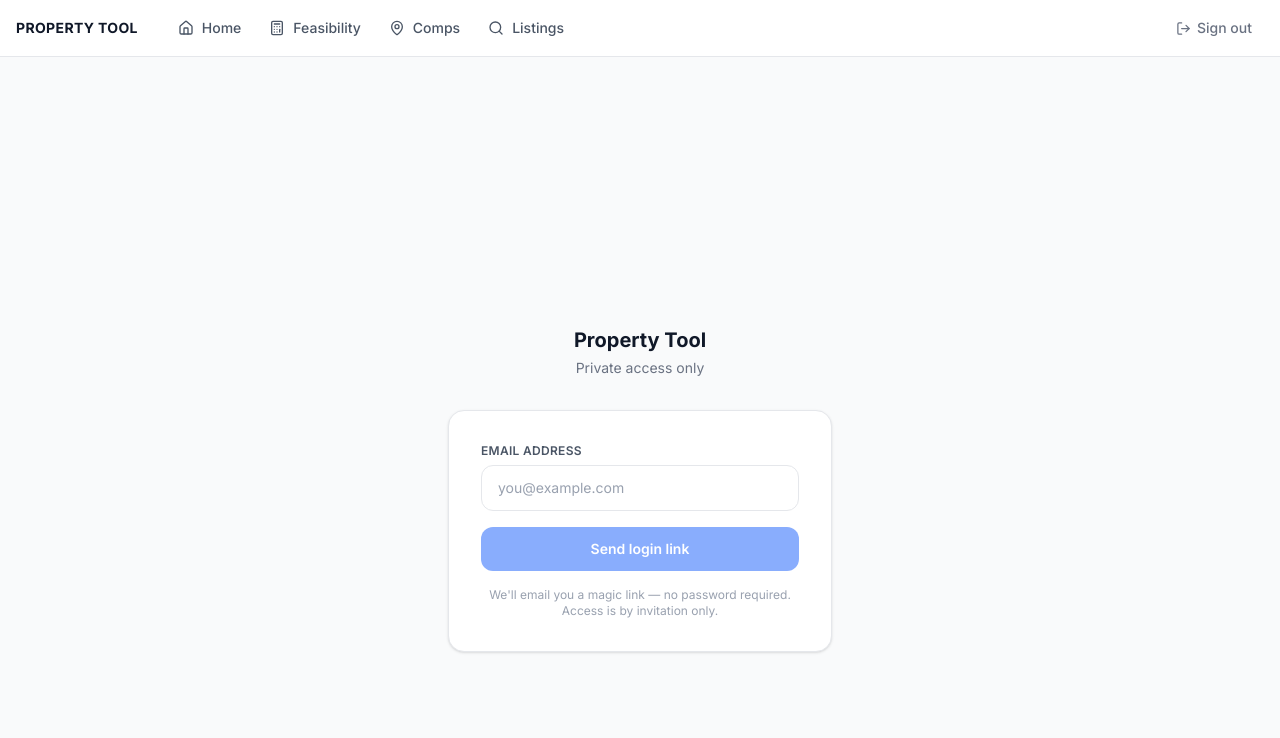
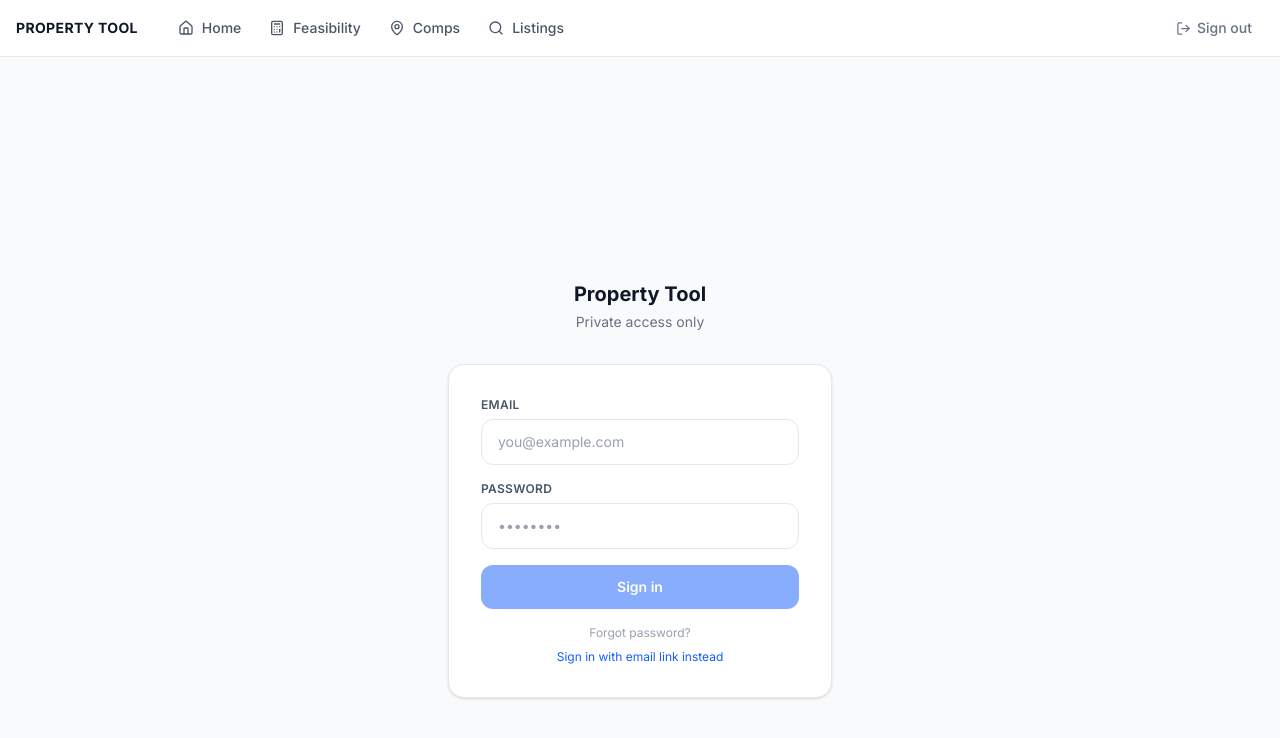
Before and after one commit to Andrew12597/property-tool, a Next.js app: page /login in a window 1280 px wide. Shown: the top 738 px of the page. Built offline with nearby package versions, Linux system fonts and the light colour scheme; no server answers.

Commit message:
Add password login, forgot password, and password reset flow

```diff
--- /dev/null
+++ b/src/app/auth/reset/page.tsx
@@ -0,0 +1,95 @@
+'use client'
+import { useState, useEffect } from 'react'
+import { createClient } from '@/lib/supabase/client'
+import { useRouter } from 'next/navigation'
+
+export default function ResetPasswordPage() {
+  const router = useRouter()
+  const [password, setPassword] = useState('')
+  const [confirm, setConfirm] = useState('')
+  const [loading, setLoading] = useState(false)
+  const [error, setError] = useState<string | null>(null)
+  const [ready, setReady] = useState(false)
+
+  useEffect(() => {
+    // Supabase sets the session from the URL hash automatically
+    const supabase = createClient()
+    supabase.auth.onAuthStateChange((event) => {
+      if (event === 'PASSWORD_RECOVERY') setReady(true)
+    })
+  }, [])
+
+  const handleReset = async (e: React.FormEvent) => {
+    e.preventDefault()
+    if (password !== confirm) { setError('Passwords do not match'); return }
+    if (password.length < 8) { setError('Password must be at least 8 characters'); return }
+    setLoading(true)
+    setError(null)
+
+    const supabase = createClient()
+    const { error } = await supabase.auth.updateUser({ password })
+
+    if (error) {
+      setError(error.message)
+      setLoading(false)
+    } else {
+      router.push('/')
+    }
+  }
+
+  return (
+    <div className="min-h-screen bg-gray-50 flex items-center justify-center px-4">
+      <div className="w-full max-w-sm">
+        <div className="text-center mb-8">
+          <h1 className="text-xl font-bold text-gray-900">Property Tool</h1>
+          <p className="text-sm text-gray-500 mt-1">Set new password</p>
+        </div>
+
+        <div className="bg-white border border-gray-200 rounded-2xl p-8 shadow-sm">
+          {!ready ? (
+            <p className="text-sm text-gray-500 text-center">Verifying reset link…</p>
+          ) : (
+            <form onSubmit={handleReset} className="space-y-4">
+              <div>
+                <label className="block text-xs font-semibold text-gray-600 mb-1.5 uppercase tracking-wide">New password</label>
+                <input
+                  type="password"
+                  value={password}
+                  onChange={e => setPassword(e.target.value)}
+                  placeholder="At least 8 characters"
+                  required
+                  autoComplete="new-password"
+                  className="w-full px-4 py-3 border border-gray-200 rounded-xl text-sm text-gray-900 bg-white outline-none focus:border-blue-400 focus:ring-2 focus:ring-blue-100 transition-all placeholder:text-gray-400"
+                />
+              </div>
+              <div>
+                <label className="block text-xs font-semibold text-gray-600 mb-1.5 uppercase tracking-wide">Confirm password</label>
+                <input
+                  type="password"
+                  value={confirm}
+                  onChange={e => setConfirm(e.target.value)}
+                  placeholder="Repeat password"
+                  required
+                  autoComplete="new-password"
+                  className="w-full px-4 py-3 border border-gray-200 rounded-xl text-sm text-gray-900 bg-white outline-none focus:border-blue-400 focus:ring-2 focus:ring-blue-100 transition-all placeholder:text-gray-400"
+                />
+              </div>
+
+              {error && (
+                <p className="text-xs text-red-600 bg-red-50 border border-red-100 rounded-lg px-3 py-2">{error}</p>
+              )}
+
+              <button
+                type="submit"
+                disabled={loading || !password || !confirm}
+                className="w-full py-3 bg-blue-600 text-white font-semibold rounded-xl hover:bg-blue-700 disabled:opacity-50 transition-colors text-sm"
+              >
+                {loading ? 'Saving…' : 'Set password'}
+              </button>
+            </form>
+          )}
+        </div>
+      </div>
+    </div>
+  )
+}
--- a/src/app/login/page.tsx
+++ b/src/app/login/page.tsx
@@ -1,31 +1,77 @@
 'use client'
 import { useState } from 'react'
 import { createClient } from '@/lib/supabase/client'
+import { useRouter } from 'next/navigation'
+
+type View = 'password' | 'magic' | 'reset-sent' | 'magic-sent'
 
 export default function LoginPage() {
+  const router = useRouter()
+  const [view, setView] = useState<View>('password')
   const [email, setEmail] = useState('')
-  const [sent, setSent] = useState(false)
+  const [password, setPassword] = useState('')
   const [loading, setLoading] = useState(false)
   const [error, setError] = useState<string | null>(null)
 
-  const handleLogin = async (e: React.FormEvent) => {
+  const supabase = createClient()
+
+  const handlePasswordLogin = async (e: React.FormEvent) => {
+    e.preventDefault()
+    if (!email.trim() || !password) return
+    setLoading(true)
+    setError(null)
+
+    const { error } = await supabase.auth.signInWithPassword({
+      email: email.trim().toLowerCase(),
+      password,
+    })
+
+    if (error) {
+      setError(error.message)
+      setLoading(false)
+    } else {
+      router.push('/')
+      router.refresh()
+    }
+  }
+
+  const handleMagicLink = async (e: React.FormEvent) => {
     e.preventDefault()
     if (!email.trim()) return
     setLoading(true)
     setError(null)
 
-    const supabase = createClient()
     const { error } = await supabase.auth.signInWithOtp({
       email: email.trim().toLowerCase(),
-      options: {
-        emailRedirectTo: `${window.location.origin}/auth/callback`,
-      },
+      options: { emailRedirectTo: `${window.location.origin}/auth/callback` },
     })
 
     if (error) {
       setError(error.message)
+      setLoading(false)
     } else {
-      setSent(true)
+      setView('magic-sent')
+      setLoading(false)
+    }
+  }
+
+  const handleForgotPassword = async () => {
+    if (!email.trim()) {
+      setError('Enter your email above first')
+      return
+    }
+    setLoading(true)
+    setError(null)
+
+    const { error } = await supabase.auth.resetPasswordForEmail(
+      email.trim().toLowerCase(),
+      { redirectTo: `${window.location.origin}/auth/reset` }
+    )
+
+    if (error) {
+      setError(error.message)
+    } else {
+      setView('reset-sent')
     }
     setLoading(false)
   }
@@ -39,27 +85,102 @@ export default function LoginPage() {
         </div>
 
         <div className="bg-white border border-gray-200 rounded-2xl p-8 shadow-sm">
-          {sent ? (
+
+          {/* ── Magic link sent ── */}
+          {view === 'magic-sent' && (
             <div className="text-center">
               <div className="text-4xl mb-4">📧</div>
               <h2 className="font-semibold text-gray-900 mb-2">Check your email</h2>
               <p className="text-sm text-gray-500 leading-relaxed">
                 We sent a login link to <span className="font-medium text-gray-900">{email}</span>.
-                Click it to sign in — no password needed.
+                Click it to sign in.
               </p>
-              <p className="text-xs text-gray-400 mt-4">
-                Wrong email?{' '}
-                <button onClick={() => { setSent(false); setEmail('') }} className="text-blue-600 hover:underline">
-                  Try again
+              <button onClick={() => { setView('password'); setEmail('') }} className="text-xs text-blue-600 hover:underline mt-4 block mx-auto">
+                Back to login
               </button>
+            </div>
+          )}
+
+          {/* ── Password reset sent ── */}
+          {view === 'reset-sent' && (
+            <div className="text-center">
+              <div className="text-4xl mb-4">🔑</div>
+              <h2 className="font-semibold text-gray-900 mb-2">Check your email</h2>
+              <p className="text-sm text-gray-500 leading-relaxed">
+                We sent a password reset link to <span className="font-medium text-gray-900">{email}</span>.
               </p>
+              <button onClick={() => { setView('password'); setError(null) }} className="text-xs text-blue-600 hover:underline mt-4 block mx-auto">
+                Back to login
+              </button>
             </div>
-          ) : (
-            <form onSubmit={handleLogin} className="space-y-4">
+          )}
+
+          {/* ── Password login ── */}
+          {view === 'password' && (
+            <>
+              <form onSubmit={handlePasswordLogin} className="space-y-4">
                 <div>
-                <label className="block text-xs font-semibold text-gray-600 mb-1.5 uppercase tracking-wide">
-                  Email address
-                </label>
+                  <label className="block text-xs font-semibold text-gray-600 mb-1.5 uppercase tracking-wide">Email</label>
+                  <input
+                    type="email"
+                    value={email}
+                    onChange={e => setEmail(e.target.value)}
+                    placeholder="you@example.com"
+                    required
+                    autoComplete="email"
+                    className="w-full px-4 py-3 border border-gray-200 rounded-xl text-sm text-gray-900 bg-white outline-none focus:border-blue-400 focus:ring-2 focus:ring-blue-100 transition-all placeholder:text-gray-400"
+                  />
+                </div>
+                <div>
+                  <label className="block text-xs font-semibold text-gray-600 mb-1.5 uppercase tracking-wide">Password</label>
+                  <input
+                    type="password"
+                    value={password}
+                    onChange={e => setPassword(e.target.value)}
+                    placeholder="••••••••"
+                    required
+                    autoComplete="current-password"
+                    className="w-full px-4 py-3 border border-gray-200 rounded-xl text-sm text-gray-900 bg-white outline-none focus:border-blue-400 focus:ring-2 focus:ring-blue-100 transition-all placeholder:text-gray-400"
+                  />
+                </div>
+
+                {error && (
+                  <p className="text-xs text-red-600 bg-red-50 border border-red-100 rounded-lg px-3 py-2">{error}</p>
+                )}
+
+                <button
+                  type="submit"
+                  disabled={loading || !email.trim() || !password}
+                  className="w-full py-3 bg-blue-600 text-white font-semibold rounded-xl hover:bg-blue-700 disabled:opacity-50 transition-colors text-sm"
+                >
+                  {loading ? 'Signing in…' : 'Sign in'}
+                </button>
+              </form>
+
+              <div className="mt-4 flex flex-col gap-2 items-center">
+                <button
+                  onClick={handleForgotPassword}
+                  disabled={loading}
+                  className="text-xs text-gray-400 hover:text-gray-600 transition-colors"
+                >
+                  Forgot password?
+                </button>
+                <button
+                  onClick={() => { setView('magic'); setError(null) }}
+                  className="text-xs text-blue-600 hover:underline"
+                >
+                  Sign in with email link instead
+                </button>
+              </div>
+            </>
+          )}
+
+          {/* ── Magic link login ── */}
+          {view === 'magic' && (
+            <>
+              <form onSubmit={handleMagicLink} className="space-y-4">
+                <div>
+                  <label className="block text-xs font-semibold text-gray-600 mb-1.5 uppercase tracking-wide">Email address</label>
                   <input
                     type="email"
                     value={email}
@@ -84,10 +205,20 @@ export default function LoginPage() {
 
                 <p className="text-xs text-center text-gray-400">
                   We&apos;ll email you a magic link — no password required.
-                <br />Access is by invitation only.
                 </p>
               </form>
+
+              <div className="mt-4 text-center">
+                <button
+                  onClick={() => { setView('password'); setError(null) }}
+                  className="text-xs text-blue-600 hover:underline"
+                >
+                  Sign in with password instead
+                </button>
+              </div>
+            </>
           )}
+
         </div>
       </div>
     </div>
--- a/src/middleware.ts
+++ b/src/middleware.ts
@@ -33,7 +33,14 @@ export async function middleware(request: NextRequest) {
 
   const { pathname } = request.nextUrl
 
-  // Allow auth routes through
+  // If authenticated and hitting /login, send to home
+  if (user && pathname.startsWith('/login')) {
+    const url = request.nextUrl.clone()
+    url.pathname = '/'
+    return NextResponse.redirect(url)
+  }
+
+  // Allow auth routes through (login, magic link callback, password reset)
   if (pathname.startsWith('/login') || pathname.startsWith('/auth')) {
     return supabaseResponse
   }
```
Lines whose indentation alone changed are shown as unchanged.
